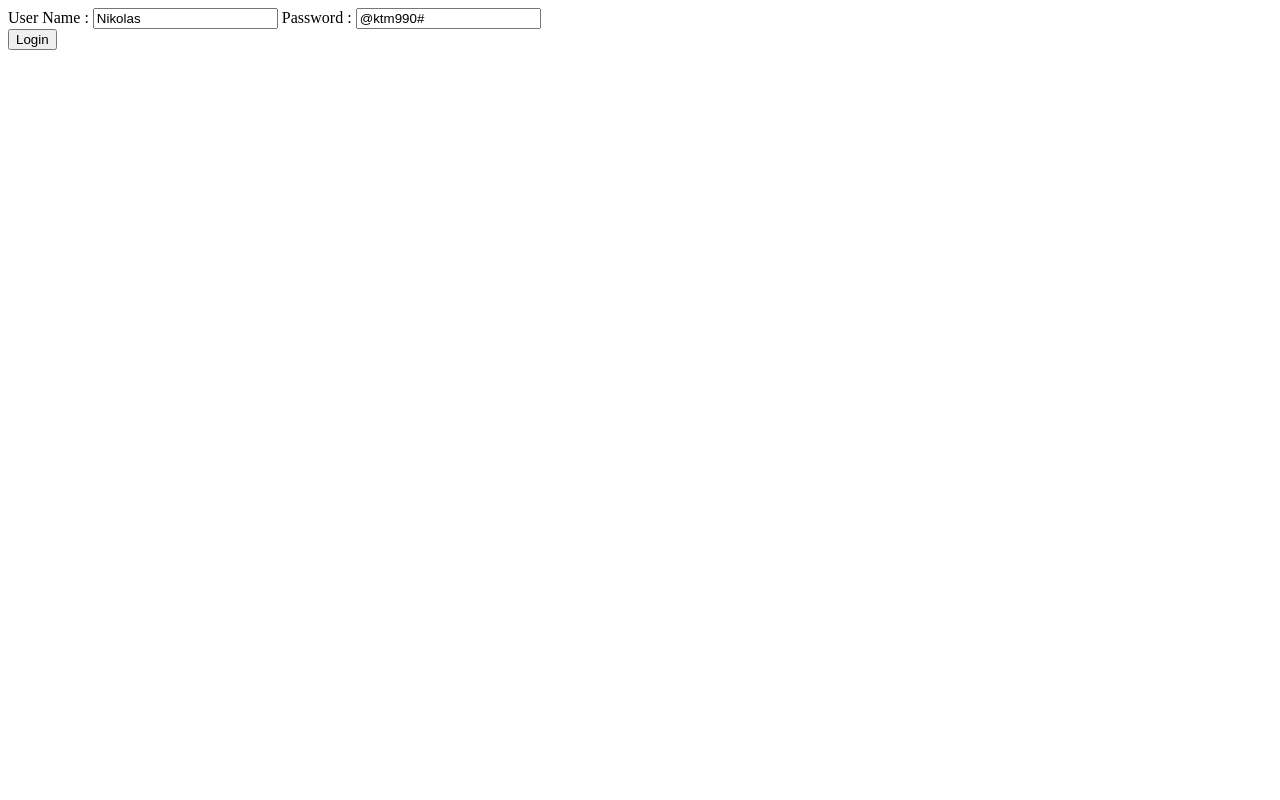
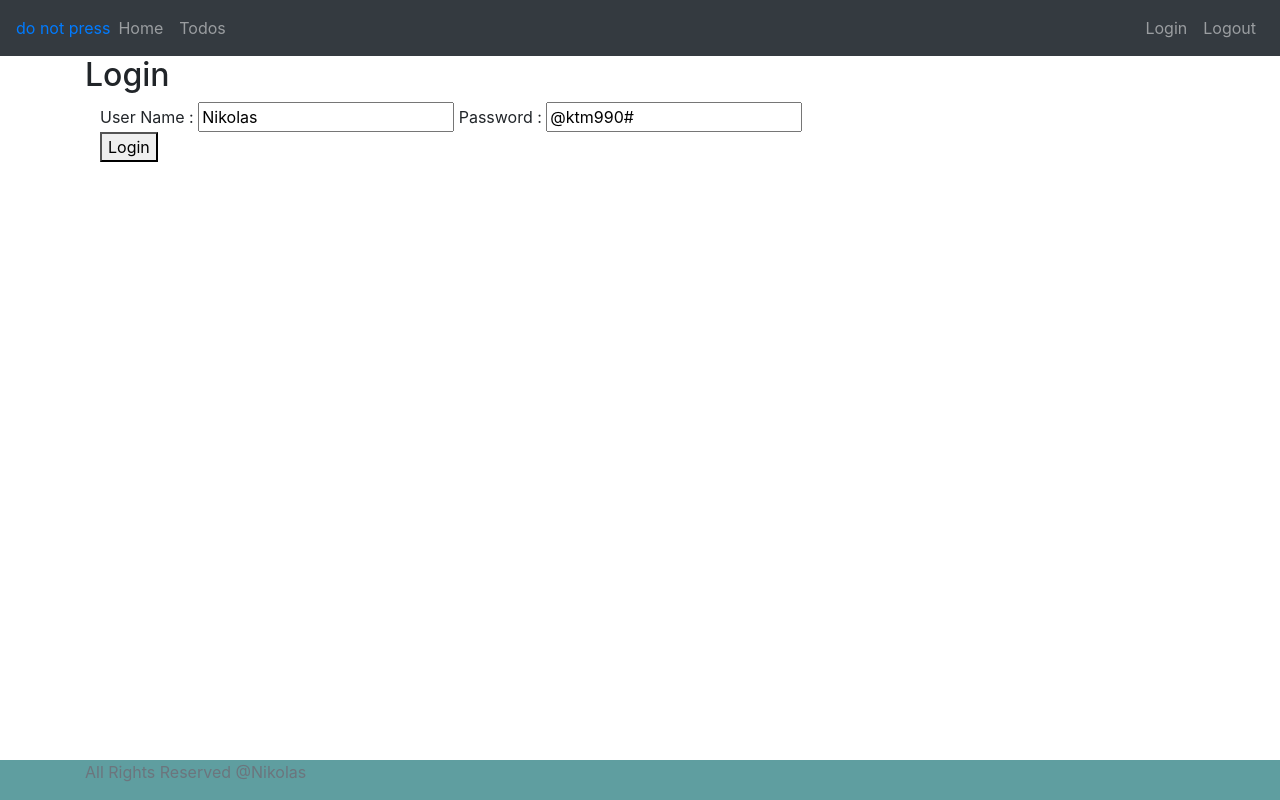
Before and after one commit to veganmageiritsa/angular7JavaSpring, an Angular app: page / in a window 1280 px wide. Built offline with nearby package versions, Linux system fonts and the light colour scheme.

Commit message:
Style my App

```diff
--- a/src/app/app.component.html
+++ b/src/app/app.component.html
@@ -1 +1,5 @@
+<app-menu></app-menu>
+<div class="container">
 <router-outlet></router-outlet>
+</div>
+<app-footer></app-footer>
--- a/src/app/app.module.ts
+++ b/src/app/app.module.ts
@@ -8,6 +8,8 @@
 import { LoginComponent } from './login/login.component';
 import { ErrorComponent } from './error/error.component';
 import { ListTodosComponent } from './list-todos/list-todos.component';
+import { MenuComponent } from './menu/menu.component';
+import { FooterComponent } from './footer/footer.component';
 
 @NgModule({
   declarations: [
@@ -15,7 +17,9 @@
     WelcomeComponent,
     LoginComponent,
     ErrorComponent,
-    ListTodosComponent
+    ListTodosComponent,
+    MenuComponent,
+    FooterComponent
   ],
   imports: [
     BrowserModule,
--- /dev/null
+++ b/src/app/footer/footer.component.css
@@ -0,0 +1,7 @@
+.footer{
+    position: absolute;
+    bottom: 0;
+    width :100%;
+    height : 40px;
+    background-color: cadetblue;
+}
--- /dev/null
+++ b/src/app/footer/footer.component.html
@@ -0,0 +1,6 @@
+<footer class="footer">
+  <div class="container">
+    <span class="text-muted"> All Rights Reserved @Nikolas </span>
+
+  </div>
+</footer>
--- /dev/null
+++ b/src/app/footer/footer.component.ts
@@ -0,0 +1,15 @@
+import { Component, OnInit } from '@angular/core';
+
+@Component({
+  selector: 'app-footer',
+  templateUrl: './footer.component.html',
+  styleUrls: ['./footer.component.css']
+})
+export class FooterComponent implements OnInit {
+
+  constructor() { }
+
+  ngOnInit() {
+  }
+
+}
--- a/src/app/list-todos/list-todos.component.html
+++ b/src/app/list-todos/list-todos.component.html
@@ -1,5 +1,6 @@
-<table border="1">
-  <caption>My Todo's</caption>
+<h1>My Todo's</h1>
+<div class="container">
+<table class="table">
   <thead>
     <tr>
       <th>Target Date </th>
@@ -15,3 +16,4 @@
     </tr>
   </tbody>
 </table>
+</div>
--- a/src/app/login/login.component.html
+++ b/src/app/login/login.component.html
@@ -1,6 +1,9 @@
-<small *ngIf='invalidLogin' >{{errorMessage}}</small>
-<div>
-  User Name : <input type="text" [(ngModel)]="username">
-  Password : <input type="text" [(ngModel)]="password">
+<h2>Login</h2>
+<div class="container">
+  <div class="alert alert-warning" *ngIf='invalidLogin'>{{errorMessage}}</div>
+  <div>
+    User Name : <input type="text" [(ngModel)]="username">
+    Password : <input type="text" [(ngModel)]="password">
+  </div>
+  <button (click)=handleLogin()>Login</button>
 </div>
-<button (click)=handleLogin()>Login</button>
--- /dev/null
+++ b/src/app/menu/menu.component.html
@@ -0,0 +1,15 @@
+<header>
+  <nav class="navbar navbar-expand-md navbar-dark bg-dark">
+    <div>
+      <a href="">do not press</a>
+    </div>
+    <ul class="navbar-nav">
+       <li><a href="/welcome/Nikolas" class="nav-link">Home</a></li>
+       <li><a href="/todos" class="nav-link">Todos</a></li>
+    </ul>
+    <ul class="navbar-nav navbar-collapse justify-content-end">
+      <li><a href="/login" class="nav-link">Login</a></li>
+      <li><a href="/lgout" class="nav-link">Logout</a></li>
+   </ul>
+  </nav>
+</header>
--- /dev/null
+++ b/src/app/menu/menu.component.ts
@@ -0,0 +1,15 @@
+import { Component, OnInit } from '@angular/core';
+
+@Component({
+  selector: 'app-menu',
+  templateUrl: './menu.component.html',
+  styleUrls: ['./menu.component.css']
+})
+export class MenuComponent implements OnInit {
+
+  constructor() { }
+
+  ngOnInit() {
+  }
+
+}
--- a/src/app/welcome/welcome.component.html
+++ b/src/app/welcome/welcome.component.html
@@ -1,5 +1,4 @@
-<div>
-  Welcome {{name}} to our app
+<div class="container">
+  Welcome {{name}} to our app .
+  Manage your todos  <a routerLink="/todos">here</a>
 </div>
-
-  Manage your todos  <a routerLink="/todos">here</a>
--- a/src/styles.css
+++ b/src/styles.css
@@ -1 +1,2 @@
 /* You can add global styles to this file, and also import other style files */
+@import url(https://unpkg.com/bootstrap@4.1.0/dist/css/bootstrap.min.css)
```
Also changed, not shown: src/app/menu/menu.component.css (added), 2 other files (tests, documents, lock files or other folders).
